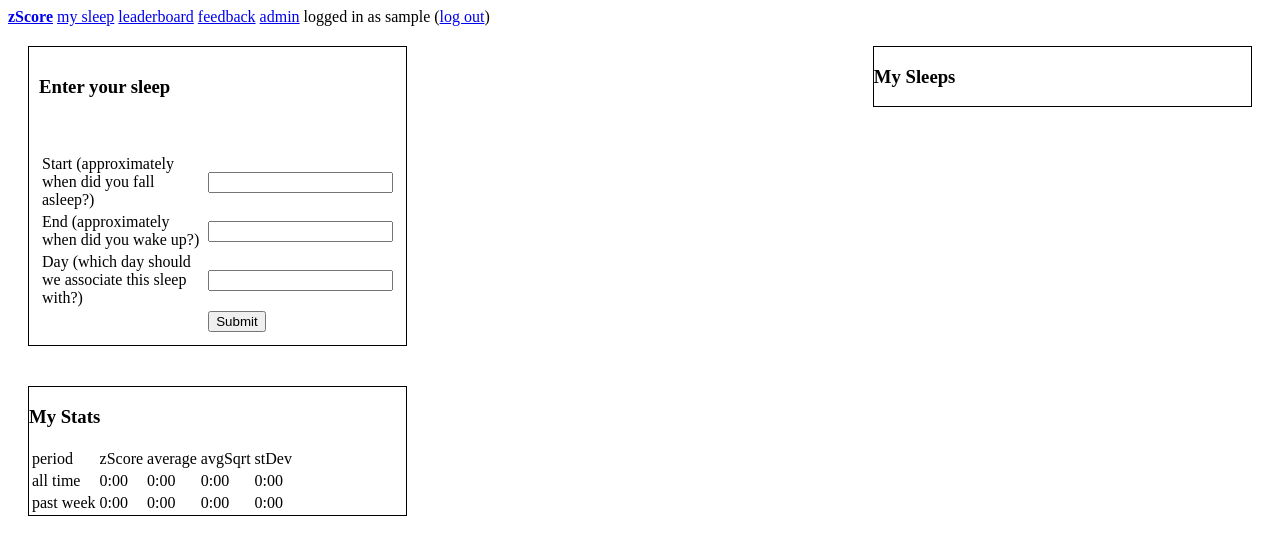
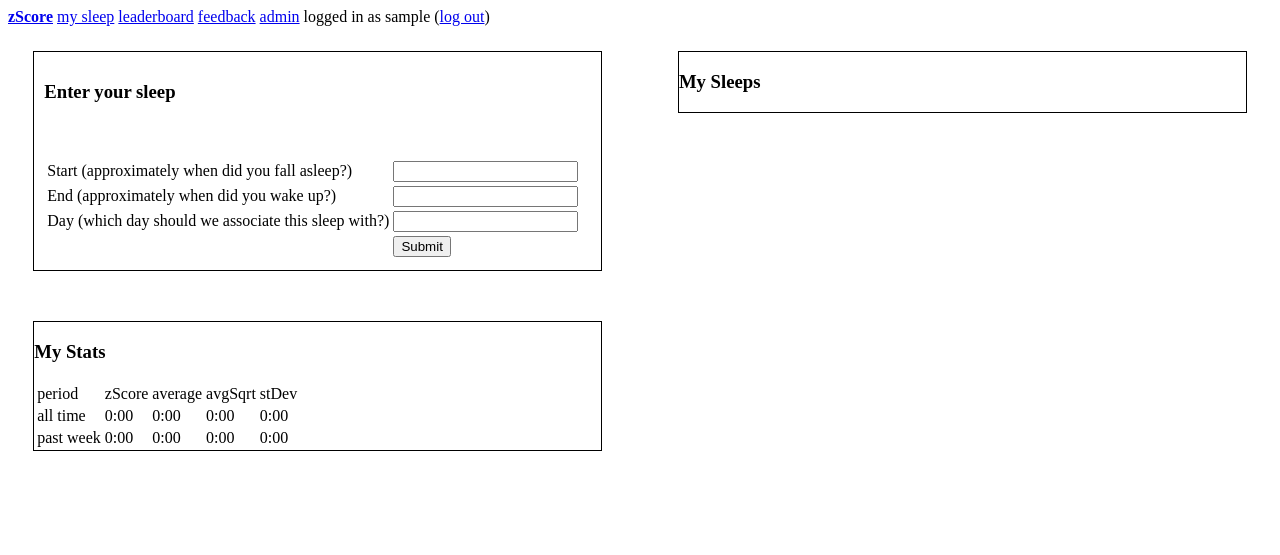
Before and after one commit to sleepers-anonymous/zscore, a Django app: template zscore/templates/mysleep.html in a window 1280 px wide. Shown: the top 555 px of the page. Run offline with Django 3.2, Linux system fonts and the light colour scheme; the template is opened without the code that fills it, so the values that code supplies are empty; the visitor is signed in with stand-in values (Sample User, id 1); data comes from the database, SQL or seed files in the repository; some libraries are stand-ins or nearby versions.

Commit message:
Fix div widths in /mysleep/

```diff
--- a/zscore/static/sleep/mysleep.css
+++ b/zscore/static/sleep/mysleep.css
@@ -1,19 +1,19 @@
 .sleep-entry-view
 {
     float: left;
-    width: 30%;
-    margin: 20px;
+    width: 45%;
+    margin: 2%;
 }
 .stats-view
 {
     float: left;
-    width: 30%;
+    width: 45%;
     clear: left;
-    margin: 20px;
+    margin: 2%;
 }
 .sleep-list-view
 {
     float:right;
-    width: 30%;
-    margin: 20px;
+    width: 45%;
+    margin: 2%;
 }
```
